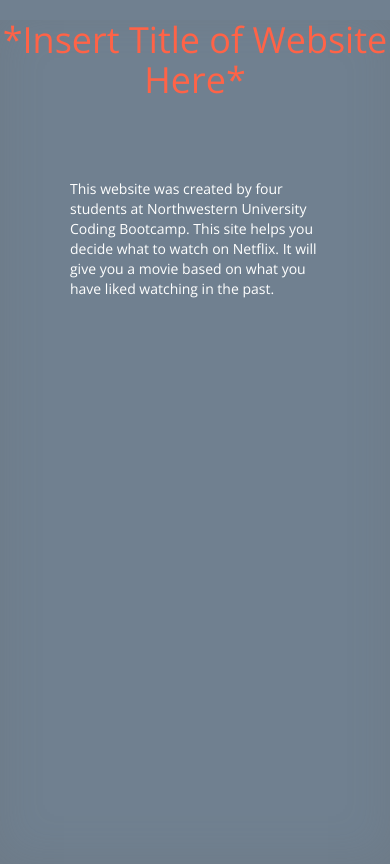
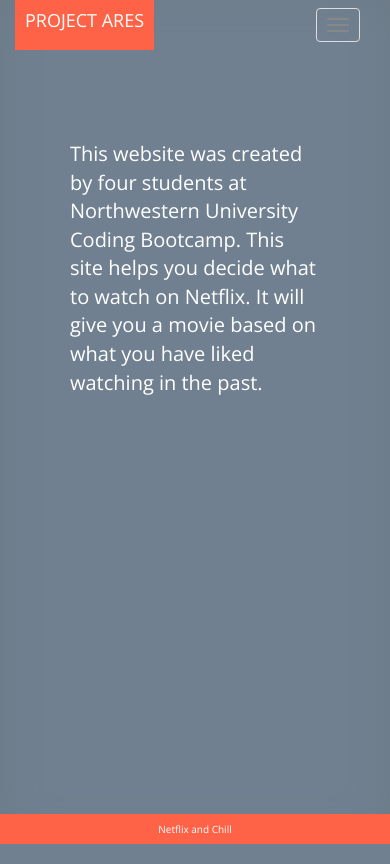
Before and after one commit to ahang/project_ares, a PHP site: page /about.html in a window 390 px wide; the page is wider, and only the part inside the window is pictured. Run offline with PHP 8.4, Linux system fonts and the light colour scheme.

Commit message:
Added a lot

```diff
--- a/about.html
+++ b/about.html
@@ -10,13 +10,54 @@
     <link type="text/css" rel="stylesheet" href="assets/css/style.css">
 </head>
 
- 	<h1>*Insert Title of Website Here*</h1>
+ 	<body>
+    <div class="container-fluid">
+        <!-- Second navbar for categories -->
+        <nav class="navbar navbar-default">
+          <div class="container">
+            <!-- Brand and toggle get grouped for better mobile display -->
+            <div class="navbar-header">
+            <button type="button" class="navbar-toggle collapsed" data-toggle="collapse" data-target="#navbar-collapse">
+                <span class="sr-only">Toggle navigation</span>
+                <span class="icon-bar"></span>
+                <span class="icon-bar"></span>
+                <span class="icon-bar"></span>
+            </button>
+            <a class="navbar-brand" href="#">PROJECT ARES</a>
+        </div>
+        <!-- Collect the nav links for toggling -->
+        <div class="collapse navbar-collapse" id="navbar-collapse">
+          <ul class="nav navbar-nav navbar-right">
+            <li><a href="about.html">About</a></li>
+            <li><a href="contact.html">Contact</a></li>
+            <li><a class="userName"></a></li>
+            <li>
+                <a class="user-container signOut"></a>
+            </li>
+        </ul>
+        <ul class="collapse nav navbar-nav nav-collapse" id="nav-collapse">
+            <li><a href="#">action</a></li>
+            <li><a href="#">drama</a></li>
+            <li><a href="#">romance</a></li>
+            <li><a href="#">horror</a></li>
+            <li><a href="#">scifi</a></li>
+            <li><a href="#">comedy</a></li>
+        </ul>
+    </div><!-- /.navbar-collapse -->
+</div>
+</nav>
+</div>
  		<div class="row">
- 		    <div class="col-md-12"><p>This website was created by four students at Northwestern University Coding Bootcamp. This site helps you decide what to watch on Netflix. It will give you a movie based on what you have liked watching in the past.</p></div>
+ 		    <div class="col-md-12 movieFinder"><p>This website was created by four students at Northwestern University Coding Bootcamp. This site helps you decide what to watch on Netflix. It will give you a movie based on what you have liked watching in the past.</p></div>
     	</div>
 
 
 
 </body>
+<footer class="footer">
+    <div class="container">
+        <a href="https://www.netflix.com/title/21059770">Netflix and Chill<a>
+    </div>
+</footer>
 
 </html>
--- a/assets/css/style.css
+++ b/assets/css/style.css
@@ -238,3 +238,13 @@
 	/*margin-top: 150px;*/
 	background: tomato;
 }
+
+
+/* CONTACT FORM */
+
+
+.form-group {
+	width: 50%;
+	margin: 0 auto;
+}
+.submit-button { margin: 0 auto ; }
--- a/index.html
+++ b/index.html
@@ -133,7 +133,7 @@
 
 <footer class="footer">
     <div class="container">
-        <p><a href="https://www.netflix.com/title/21059770">Netflix and Chill<a></p>
+        <a href="https://www.netflix.com/title/21059770">Netflix and Chill<a>
     </div>
 </footer>
 
```
Also changed, not shown: contact.html (+44 -1 lines).
